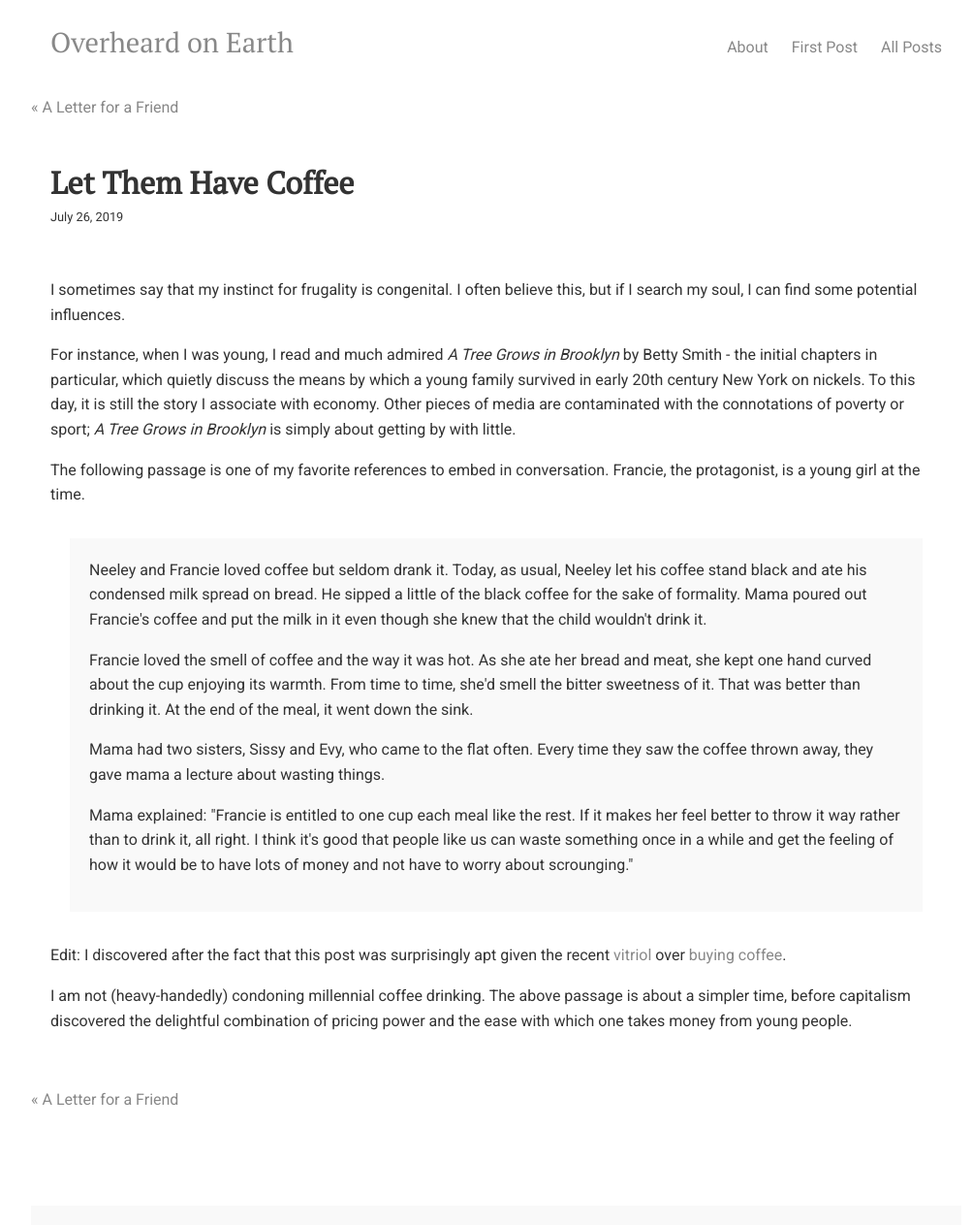
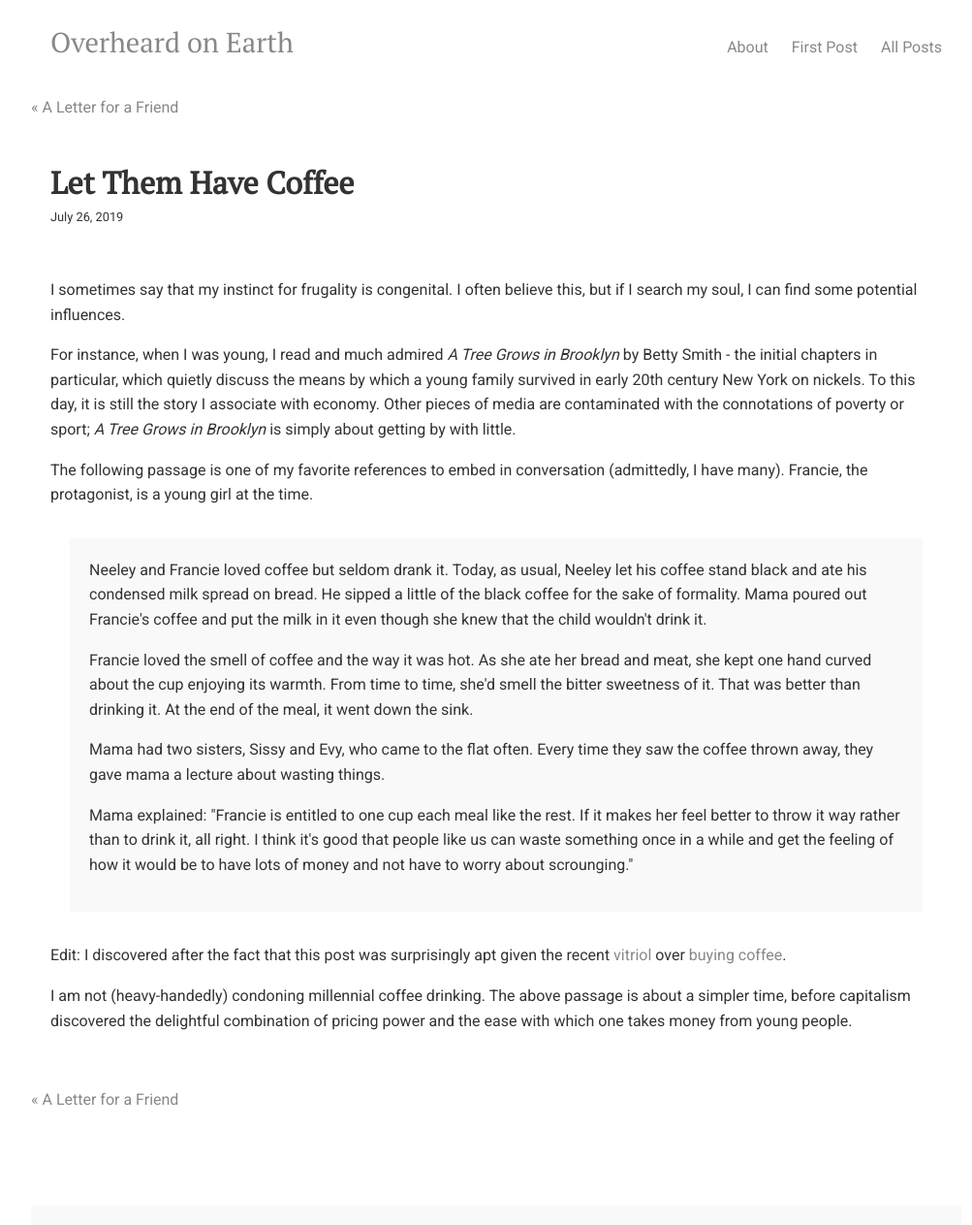
Before and after one commit to overheardonearth/overheardonearth.github.io, a Jekyll site: the page built from _posts/2019-07-26-let-them-have-coffee.html, in a window 1280 px wide. Shown: the whole page at 97% size, without its empty margins (128-1131 px from the left). Built offline with Jekyll 4.4.1, drawn with Linux system fonts in a browser that asks for light colours; comment, search, counter and statistics services are not loaded.

Commit message:
Update 2019-07-26-let-them-have-coffee.html

```diff
--- a/_posts/2019-07-26-let-them-have-coffee.html
+++ b/_posts/2019-07-26-let-them-have-coffee.html
@@ -11,7 +11,7 @@ I sometimes say that my instinct for frugality is congenital. I often believe th
   For instance, when I was young, I read and much admired <i>A Tree Grows in Brooklyn</i> by Betty Smith - the initial chapters in particular, which quietly discuss the means by which a young family survived in early 20th century New York on nickels. To this day, it is still the story I associate with economy. Other pieces of media are contaminated with the connotations of poverty or sport; <i>A Tree Grows in Brooklyn</i> is simply about getting by with little.
 
 <p>
-The following passage is one of my favorite references to embed in conversation. Francie, the protagonist, is a young girl at the time.
+The following passage is one of my favorite references to embed in conversation (admittedly, I have many). Francie, the protagonist, is a young girl at the time.
 
 <div class="media">
 Neeley and Francie loved coffee but seldom drank it. Today, as usual, Neeley let his coffee stand black and ate his condensed milk spread on bread. He sipped a little of the black coffee for the sake of formality. Mama poured out Francie's coffee and put the milk in it even though she knew that the child wouldn't drink it.
```
